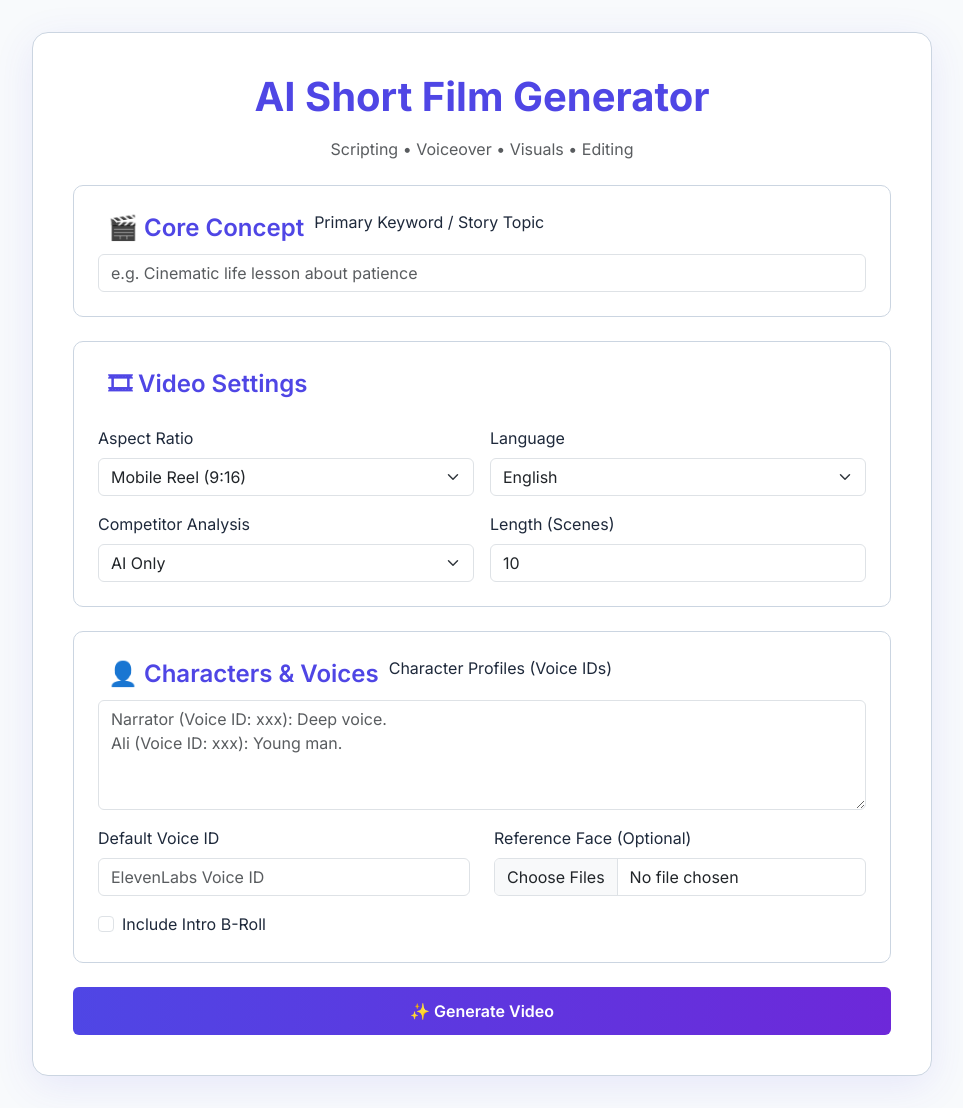
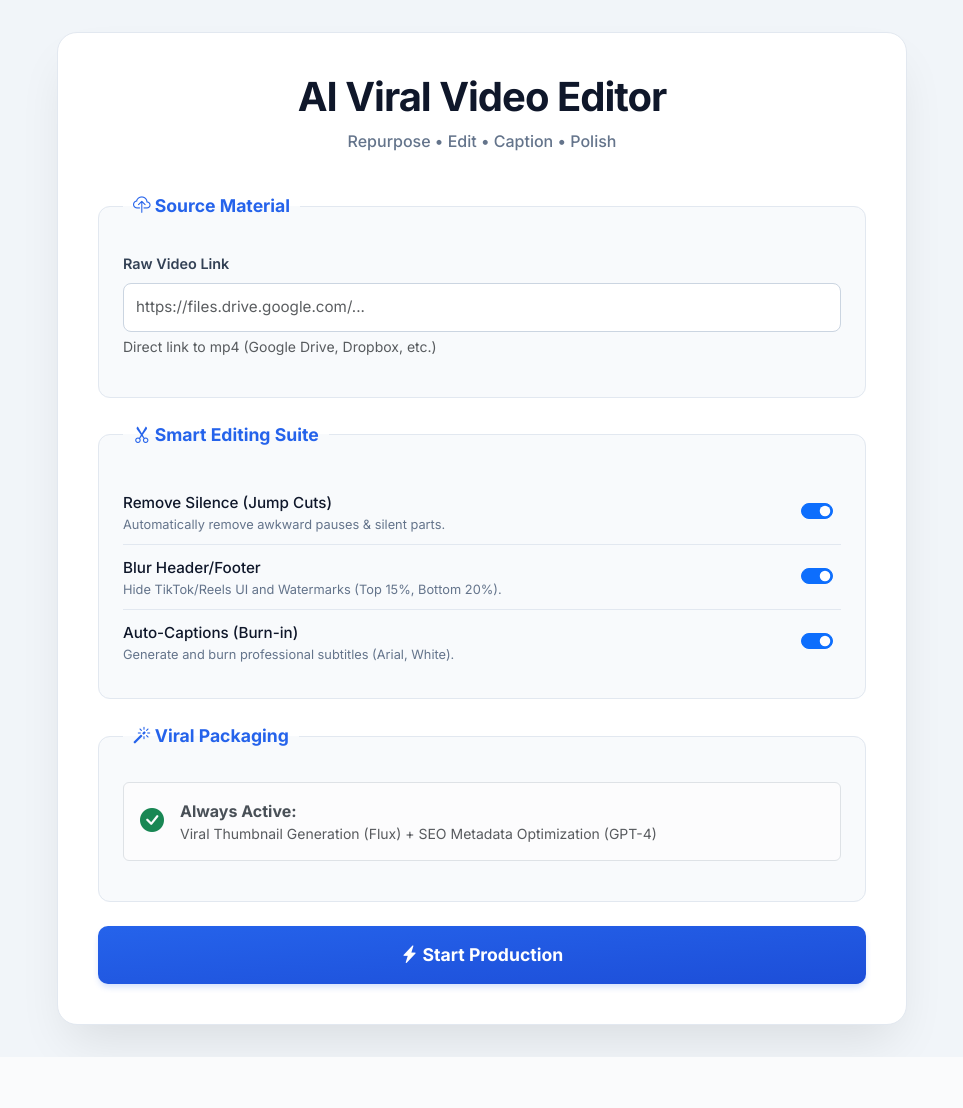
Before and after one commit to engnr823/youtube-video-automation, a Flask app: page / in a window 1280 px wide. Shown: the whole page, without its empty margins (158-1121 px from the left). After the commit the page ends 1057 px from the top, so only its background shows below. Run offline with Flask 3, Linux system fonts and the light colour scheme; parts of the project's set-up code (start-up, migrations or seed data) failed here and were passed over; some libraries are stand-ins or nearby versions.

Commit message:
Update index.html

```diff
--- a/templates/index.html
+++ b/templates/index.html
@@ -3,17 +3,18 @@
 <head>
     <meta charset="UTF-8">
     <meta name="viewport" content="width=device-width, initial-scale=1.0">
-    <title>AI YouTube Video Suite 2.0</title>
+    <title>AI Viral Video Editor | Repurpose Engine</title>
     <link href="https://cdn.jsdelivr.net/npm/bootstrap@5.3.0/dist/css/bootstrap.min.css" rel="stylesheet">
     <link href="https://fonts.googleapis.com/css2?family=Inter:wght@400;500;600;700&display=swap" rel="stylesheet">
+    <link rel="stylesheet" href="https://cdn.jsdelivr.net/npm/bootstrap-icons@1.11.1/font/bootstrap-icons.css">
 
     <style>
         :root {
-            --primary-color: #4f46e5;
-            --background-color: #f8fafc;
+            --primary-color: #2563eb; /* Royal Blue for "Pro" feel */
+            --background-color: #f1f5f9;
             --form-background: #ffffff;
-            --text-color: #1e293b;
-            --border-color: #cbd5e1;
+            --text-color: #0f172a;
+            --border-color: #e2e8f0;
         }
         body {
             font-family: 'Inter', sans-serif;
@@ -24,173 +25,215 @@
         .main-container {
             background: var(--form-background);
             padding: 2.5rem;
-            border-radius: 16px;
-            box-shadow: 0 10px 40px rgba(79, 70, 229, 0.1);
+            border-radius: 20px;
+            box-shadow: 0 25px 50px -12px rgba(0, 0, 0, 0.1);
             border: 1px solid var(--border-color);
-            max-width: 900px;
+            max-width: 850px;
             margin: 0 auto;
         }
-        h1 { color: var(--primary-color); font-weight: 700; text-align: center; margin-bottom: 1rem; }
-        fieldset { border: 1px solid var(--border-color); padding: 1.5rem; border-radius: 10px; margin-bottom: 1.5rem; background: #fff; }
-        legend { font-weight: 600; color: var(--primary-color); padding: 0 10px; width: auto; }
+        h1 { color: var(--text-color); font-weight: 800; text-align: center; letter-spacing: -0.025em; margin-bottom: 0.5rem; }
+        .subtitle { text-align: center; color: #64748b; font-weight: 500; margin-bottom: 2.5rem; }
+
+        fieldset { border: 1px solid var(--border-color); padding: 1.5rem; border-radius: 12px; margin-bottom: 1.5rem; background: #f8fafc; transition: all 0.2s; }
+        fieldset:hover { border-color: #cbd5e1; background: #fff; }
+        legend { font-weight: 700; color: var(--primary-color); font-size: 1.1rem; padding: 0 10px; width: auto; float: none; }
+
+        .form-label { font-weight: 600; font-size: 0.9rem; margin-bottom: 0.5rem; color: #334155; }
+        .form-control, .form-select { padding: 0.75rem; border-radius: 8px; border: 1px solid #cbd5e1; font-size: 0.95rem; }
+        .form-control:focus, .form-select:focus { border-color: var(--primary-color); box-shadow: 0 0 0 3px rgba(37, 99, 235, 0.1); }
+
+        .toggle-switch { display: flex; align-items: center; justify-content: space-between; padding: 10px 0; border-bottom: 1px solid #e2e8f0; }
+        .toggle-switch:last-child { border-bottom: none; }
+        .toggle-label { font-weight: 500; font-size: 0.95rem; }
+        .toggle-desc { font-size: 0.8rem; color: #64748b; display: block; }
 
         .btn-primary {
-            background-image: linear-gradient(to right, #4f46e5, #6d28d9);
+            background-color: var(--primary-color);
+            background-image: linear-gradient(to bottom right, #2563eb, #1d4ed8);
             border: none;
-            padding: 12px;
-            font-weight: 600;
+            padding: 16px;
+            font-weight: 700;
             width: 100%;
+            font-size: 1.1rem;
+            border-radius: 10px;
+            box-shadow: 0 4px 6px -1px rgba(37, 99, 235, 0.2);
+            transition: transform 0.1s, box-shadow 0.1s;
         }
+        .btn-primary:hover { box-shadow: 0 10px 15px -3px rgba(37, 99, 235, 0.3); transform: translateY(-1px); }
+        .btn-primary:active { transform: scale(0.98); }
+        .btn-primary:disabled { opacity: 0.7; cursor: not-allowed; }
 
-        #statusArea { display: none; text-align: center; margin-top: 20px; padding: 20px; border-radius: 8px; background: #e0e7ff; color: #3730a3; border: 1px solid #c7d2fe; }
-        .loader { display: inline-block; width: 1.5rem; height: 1.5rem; border: 3px solid currentColor; border-right-color: transparent; border-radius: 50%; animation: spin 0.75s linear infinite; margin-right: 10px; }
-        @keyframes spin { 100% { transform: rotate(360deg); } }
+        /* Status & Results */
+        #statusArea { display: none; text-align: center; margin-top: 30px; padding: 30px; border-radius: 12px; background: #eff6ff; color: #1e40af; border: 1px solid #dbeafe; }
+        .loader { width: 48px; height: 48px; border: 5px solid #3b82f6; border-bottom-color: transparent; border-radius: 50%; display: inline-block; box-sizing: border-box; animation: rotation 1s linear infinite; margin-bottom: 15px; }
+        @keyframes rotation { 0% { transform: rotate(0deg); } 100% { transform: rotate(360deg); } }
 
-        #resultArea { display: none; margin-top: 40px; animation: fadeIn 0.5s ease-in; }
-        @keyframes fadeIn { from { opacity: 0; transform: translateY(10px); } to { opacity: 1; transform: translateY(0); } }
+        #resultArea { display: none; margin-top: 40px; animation: slideUp 0.5s ease-out; }
+        @keyframes slideUp { from { opacity: 0; transform: translateY(20px); } to { opacity: 1; transform: translateY(0); } }
 
-        .video-wrapper { position: relative; width: 100%; background: #000; border-radius: 12px; overflow: hidden; margin-bottom: 20px; }
-        video { width: 100%; display: block; }
+        .video-container { position: relative; border-radius: 16px; overflow: hidden; box-shadow: 0 20px 25px -5px rgba(0, 0, 0, 0.1); background: #000; aspect-ratio: 9/16; max-width: 400px; margin: 0 auto 2rem auto; }
+        video { width: 100%; height: 100%; object-fit: cover; }
 
-        .metadata-box { background: #f1f5f9; padding: 20px; border-radius: 10px; border: 1px solid var(--border-color); }
-        .tag { display: inline-block; background: #e0e7ff; color: #4338ca; padding: 4px 10px; border-radius: 15px; font-size: 0.85rem; margin: 4px; font-weight: 500; }
+        .metadata-card { background: #f8fafc; border: 1px solid #e2e8f0; border-radius: 12px; padding: 1.5rem; margin-bottom: 1.5rem; }
+        .metadata-title { font-weight: 700; color: var(--primary-color); margin-bottom: 1rem; display: flex; align-items: center; gap: 8px; }
+        .tag-cloud { display: flex; flex-wrap: wrap; gap: 8px; }
+        .tag { background: #e0e7ff; color: #3730a3; padding: 4px 12px; border-radius: 20px; font-size: 0.85rem; font-weight: 600; }
+
+        .thumb-preview { width: 100%; border-radius: 12px; border: 1px solid #cbd5e1; transition: transform 0.2s; }
+        .thumb-preview:hover { transform: scale(1.02); }
     </style>
 </head>
 
 <body>
     <div class="main-container">
-        <h1>AI Short Film Generator</h1>
-        <p class="text-center text-muted mb-4">Scripting • Voiceover • Visuals • Editing</p>
+        <h1>AI Viral Video Editor</h1>
+        <p class="subtitle">Repurpose • Edit • Caption • Polish</p>
 
-        <form id="generateForm">
+        <form id="editorForm">
             <fieldset>
-                <legend>🎬 Core Concept</legend>
-                <label class="form-label">Primary Keyword / Story Topic</label>
-                <input type="text" class="form-control" name="keyword"
-                       placeholder="e.g. Cinematic life lesson about patience" required>
+                <legend><i class="bi bi-cloud-upload"></i> Source Material</legend>
+                <div class="mb-3">
+                    <label class="form-label">Raw Video Link</label>
+                    <input type="url" class="form-control" name="video_url"
+                           placeholder="https://files.drive.google.com/..." required>
+                    <div class="form-text text-muted">Direct link to mp4 (Google Drive, Dropbox, etc.)</div>
+                </div>
             </fieldset>
 
             <fieldset>
-                <legend>🎞 Video Settings</legend>
-                <div class="row g-3">
-                    <div class="col-md-6">
-                        <label class="form-label">Aspect Ratio</label>
-                        <select class="form-select" name="video_type">
-                            <option value="reel">Mobile Reel (9:16)</option>
-                            <option value="youtube">YouTube (16:9)</option>
-                        </select>
+                <legend><i class="bi bi-scissors"></i> Smart Editing Suite</legend>
+
+                <div class="toggle-switch">
+                    <div>
+                        <span class="toggle-label">Remove Silence (Jump Cuts)</span>
+                        <span class="toggle-desc">Automatically remove awkward pauses & silent parts.</span>
                     </div>
+                    <div class="form-check form-switch">
+                        <input class="form-check-input" type="checkbox" name="remove_silence" value="true" checked>
+                    </div>
+                </div>
 
-                    <div class="col-md-6">
-                        <label class="form-label">Language</label>
-                        <select class="form-select" name="language">
-                            <option value="english">English</option>
-                            <option value="urdu">Roman Urdu</option>
-                            <option value="hindi">Hindi</option>
-                        </select>
+                <div class="toggle-switch">
+                    <div>
+                        <span class="toggle-label">Blur Header/Footer</span>
+                        <span class="toggle-desc">Hide TikTok/Reels UI and Watermarks (Top 15%, Bottom 20%).</span>
                     </div>
+                    <div class="form-check form-switch">
+                        <input class="form-check-input" type="checkbox" name="blur_watermarks" value="true" checked>
+                    </div>
+                </div>
 
-                    <div class="col-md-6">
-                        <label class="form-label">Competitor Analysis</label>
-                        <select class="form-select" name="scrape_provider">
-                            <option value="none">AI Only</option>
-                            <option value="scrapingbee">ScrapingBee</option>
-                        </select>
+                <div class="toggle-switch">
+                    <div>
+                        <span class="toggle-label">Auto-Captions (Burn-in)</span>
+                        <span class="toggle-desc">Generate and burn professional subtitles (Arial, White).</span>
                     </div>
-
-                    <div class="col-md-6">
-                        <label class="form-label">Length (Scenes)</label>
-                        <input type="number" class="form-control" name="max_scenes" value="10" min="3" max="60">
+                    <div class="form-check form-switch">
+                        <input class="form-check-input" type="checkbox" name="add_subtitles" value="true" checked>
                     </div>
                 </div>
             </fieldset>
 
             <fieldset>
-                <legend>👤 Characters & Voices</legend>
-
-                <label class="form-label">Character Profiles (Voice IDs)</label>
-                <textarea class="form-control" id="character_details" rows="4"
-                placeholder="Narrator (Voice ID: xxx): Deep voice.&#10;Ali (Voice ID: xxx): Young man."></textarea>
-
-                <div class="row mt-3">
-                    <div class="col-md-6">
-                        <label class="form-label">Default Voice ID</label>
-                        <input type="text" class="form-control" name="voice_selection" placeholder="ElevenLabs Voice ID">
+                <legend><i class="bi bi-magic"></i> Viral Packaging</legend>
+                <div class="alert alert-light border d-flex align-items-center gap-3">
+                    <i class="bi bi-check-circle-fill text-success fs-4"></i>
+                    <div>
+                        <strong>Always Active:</strong>
+                        <div class="text-muted small">Viral Thumbnail Generation (Flux) + SEO Metadata Optimization (GPT-4)</div>
                     </div>
-
-                    <div class="col-md-6">
-                        <label class="form-label">Reference Face (Optional)</label>
-                        <input type="file" class="form-control" name="character_images" accept="image/*" multiple>
-                    </div>
-                </div>
-
-                <div class="form-check mt-3">
-                    <input class="form-check-input" type="checkbox" name="use_local_asset" value="true">
-                    <label class="form-check-label">Include Intro B-Roll</label>
                 </div>
             </fieldset>
 
-            <button type="submit" id="submitBtn" class="btn btn-primary">✨ Generate Video</button>
+            <button type="submit" id="submitBtn" class="btn btn-primary">
+                <i class="bi bi-lightning-charge-fill"></i> Start Production
+            </button>
         </form>
 
         <div id="statusArea">
             <span class="loader"></span>
-            <span id="statusText">Initializing...</span>
+            <h5 id="statusTitle" class="mt-2 fw-bold">Starting Engine...</h5>
+            <p id="statusText" class="text-muted mb-0">Connecting to server...</p>
         </div>
 
         <div id="resultArea">
-            <h3 class="text-center text-success mb-3">🎉 Video Ready!</h3>
-
-            <div class="video-wrapper">
-                <video id="finalVideo" controls playsinline preload="metadata"></video>
+            <div class="text-center mb-5">
+                <h2 class="fw-bold text-success mb-2">🚀 Production Complete!</h2>
+                <p class="text-muted">Your video has been polished, captioned, and packaged.</p>
             </div>
 
-            <div class="text-center">
-                <p class="fw-bold text-muted">Generated Thumbnail</p>
-                <img id="thumbnailPreview" style="max-width:200px;border-radius:8px;">
+            <div class="row">
+                <div class="col-md-5">
+                    <div class="video-container">
+                        <video id="finalVideo" controls playsinline></video>
+                    </div>
+                    <a id="downloadBtn" href="#" class="btn btn-dark w-100 mb-3" download>
+                        <i class="bi bi-download"></i> Download Video
+                    </a>
+                </div>
+
+                <div class="col-md-7">
+                    <div class="metadata-card">
+                        <div class="metadata-title"><i class="bi bi-image"></i> Viral Thumbnail</div>
+                        <img id="thumbnailPreview" class="thumb-preview" alt="Generated Thumbnail">
+                        <a id="downloadThumb" href="#" class="btn btn-sm btn-outline-secondary mt-2 w-100" target="_blank" download>Download High-Res</a>
+                    </div>
+
+                    <div class="metadata-card">
+                        <div class="metadata-title"><i class="bi bi-file-text"></i> SEO Metadata</div>
+                        <div class="mb-3">
+                            <label class="small text-muted fw-bold">TITLE</label>
+                            <div id="metaTitle" class="fw-bold fs-5"></div>
+                        </div>
+                        <div class="mb-3">
+                            <label class="small text-muted fw-bold">DESCRIPTION</label>
+                            <p id="metaDesc" class="small text-muted" style="white-space: pre-wrap;"></p>
+                        </div>
+                        <div>
+                            <label class="small text-muted fw-bold">TAGS</label>
+                            <div id="metaTags" class="tag-cloud"></div>
+                        </div>
+                    </div>
+
+                    <div class="metadata-card">
+                         <div class="metadata-title"><i class="bi bi-chat-quote"></i> Transcript</div>
+                         <textarea id="transcriptBox" class="form-control form-control-sm" rows="3" readonly></textarea>
+                    </div>
+                </div>
             </div>
 
-            <div class="text-center mb-4">
-                <a id="downloadBtn" href="#" class="btn btn-outline-primary" download>⬇️ Download Video</a>
-                <button onclick="location.reload()" class="btn btn-secondary ms-2">New Video</button>
-            </div>
-
-            <div class="metadata-box">
-                <h5 class="border-bottom pb-2">📋 Video Metadata</h5>
-                <p><strong>Title:</strong> <span id="metaTitle"></span></p>
-                <p><strong>Description:</strong></p>
-                <p id="metaDesc" style="white-space: pre-wrap;"></p>
-                <p><strong>Tags:</strong></p>
-                <div id="metaTags"></div>
+            <div class="text-center mt-4">
+                <button onclick="location.reload()" class="btn btn-link text-muted">Process Another Video</button>
             </div>
         </div>
     </div>
 
     <script>
-        const form = document.getElementById("generateForm");
+        const form = document.getElementById("editorForm");
         const statusArea = document.getElementById("statusArea");
+        const statusTitle = document.getElementById("statusTitle");
+        const statusText = document.getElementById("statusText");
         const resultArea = document.getElementById("resultArea");
-        const statusText = document.getElementById("statusText");
         const btn = document.getElementById("submitBtn");
 
+        // Use the same endpoint logic as before, just mapped to new UI
         form.onsubmit = async (e) => {
             e.preventDefault();
+            btn.disabled = true;
+            btn.innerHTML = '<span class="spinner-border spinner-border-sm" role="status" aria-hidden="true"></span> Processing...';
 
-            btn.disabled = true;
             resultArea.style.display = "none";
             statusArea.style.display = "block";
-            statusText.innerText = "Submitting Task...";
 
             const formData = new FormData(form);
 
-            const details = document.getElementById("character_details").value;
-            if (details.trim()) {
-                formData.append("characters", details);
-            }
-
             try {
+                // IMPORTANT: Ensure your backend route is '/process_video' or similar,
+                // OR update the celery_worker to handle this 'task_type' if using a single route.
+                // For this example, we assume the backend maps POST /generate to the new worker logic.
                 const res = await fetch("/generate", { method: "POST", body: formData });
                 const data = await res.json();
+
                 if (data.status === "error") throw new Error(data.message);
 
                 pollTask(data.task_id);
@@ -206,19 +249,20 @@
                     const res = await fetch(`/check_result/${taskId}`);
                     const data = await res.json();
 
-                    if (data.status === "ready") {
+                    if (data.status === "ready" || data.status === "success") {
                         clearInterval(interval);
                         displaySuccess(data);
-                    } else if (data.status === "error") {
+                    } else if (data.status === "error" || data.status === "failed") {
                         clearInterval(interval);
                         showError(data.message);
                     } else {
-                        statusText.innerText = data.message || "AI is working...";
+                        // Update loading text based on worker logs (if available)
+                        statusTitle.innerText = " AI Editor at Work";
+                        statusText.innerText = data.message || "Processing video frames...";
                     }
-
                 } catch (e) {
                     clearInterval(interval);
-                    showError("Connection lost.");
+                    showError("Lost connection to server.");
                 }
             }, 3000);
         }
@@ -226,37 +270,50 @@
         function displaySuccess(data) {
             statusArea.style.display = "none";
             resultArea.style.display = "block";
+            btn.innerHTML = '<i class="bi bi-lightning-charge-fill"></i> Start Production';
+            btn.disabled = false;
 
-            document.getElementById("finalVideo").src = data.video_url;
+            // 1. Video
+            const vid = document.getElementById("finalVideo");
+            vid.src = data.video_url;
+            document.getElementById("downloadBtn").href = data.video_url;
 
+            // 2. Thumbnail
             if (data.thumbnail_url) {
                 document.getElementById("thumbnailPreview").src = data.thumbnail_url;
+                document.getElementById("downloadThumb").href = data.thumbnail_url;
             }
 
-            document.getElementById("downloadBtn").href = data.video_url;
-
+            // 3. Metadata
             if (data.metadata) {
-                document.getElementById("metaTitle").innerText = data.metadata.title || "";
+                document.getElementById("metaTitle").innerText = data.metadata.title || "Untitled";
                 document.getElementById("metaDesc").innerText = data.metadata.description || "";
 
+                const tagsDiv = document.getElementById("metaTags");
+                tagsDiv.innerHTML = "";
                 const tags = data.metadata.tags || [];
-                const div = document.getElementById("metaTags");
-                div.innerHTML = "";
-
                 tags.forEach(t => {
                     const s = document.createElement("span");
                     s.className = "tag";
-                    s.innerText = t;
-                    div.appendChild(s);
+                    s.innerText = "#" + t.replace(/#/g, '');
+                    tagsDiv.appendChild(s);
                 });
+            }
+
+            // 4. Transcript
+            if (data.transcript_srt) {
+                document.getElementById("transcriptBox").value = data.transcript_srt;
             }
         }
 
         function showError(msg) {
             statusArea.style.background = "#fee2e2";
-            statusArea.style.color = "#b91c1c";
-            statusText.innerHTML = `<strong>Error:</strong> ${msg}`;
+            statusArea.style.color = "#991b1b";
+            statusArea.style.border = "1px solid #fecaca";
+            statusTitle.innerText = "Production Failed";
+            statusText.innerHTML = msg;
             btn.disabled = false;
+            btn.innerHTML = '<i class="bi bi-lightning-charge-fill"></i> Try Again';
         }
     </script>
 </body>
```
